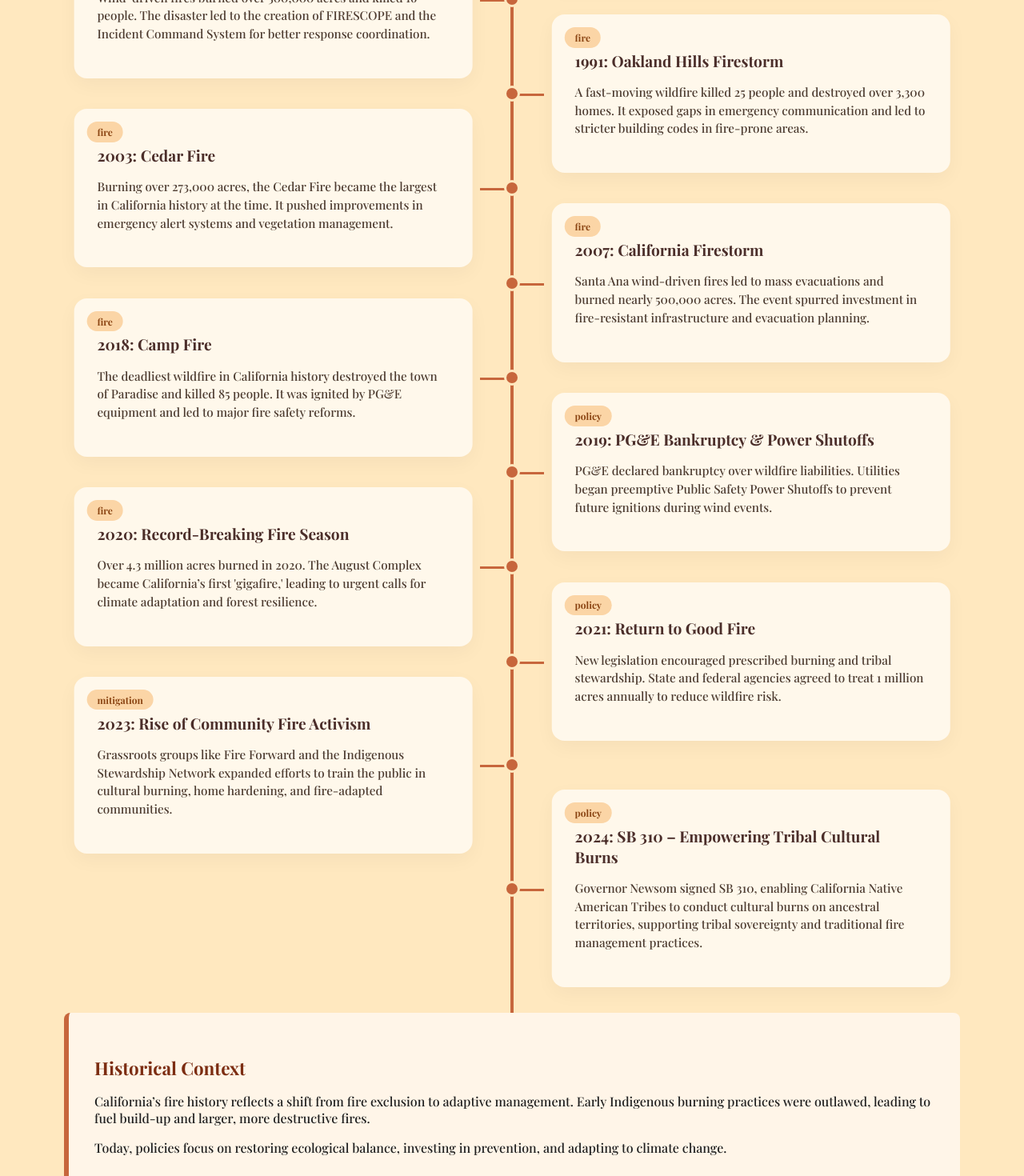
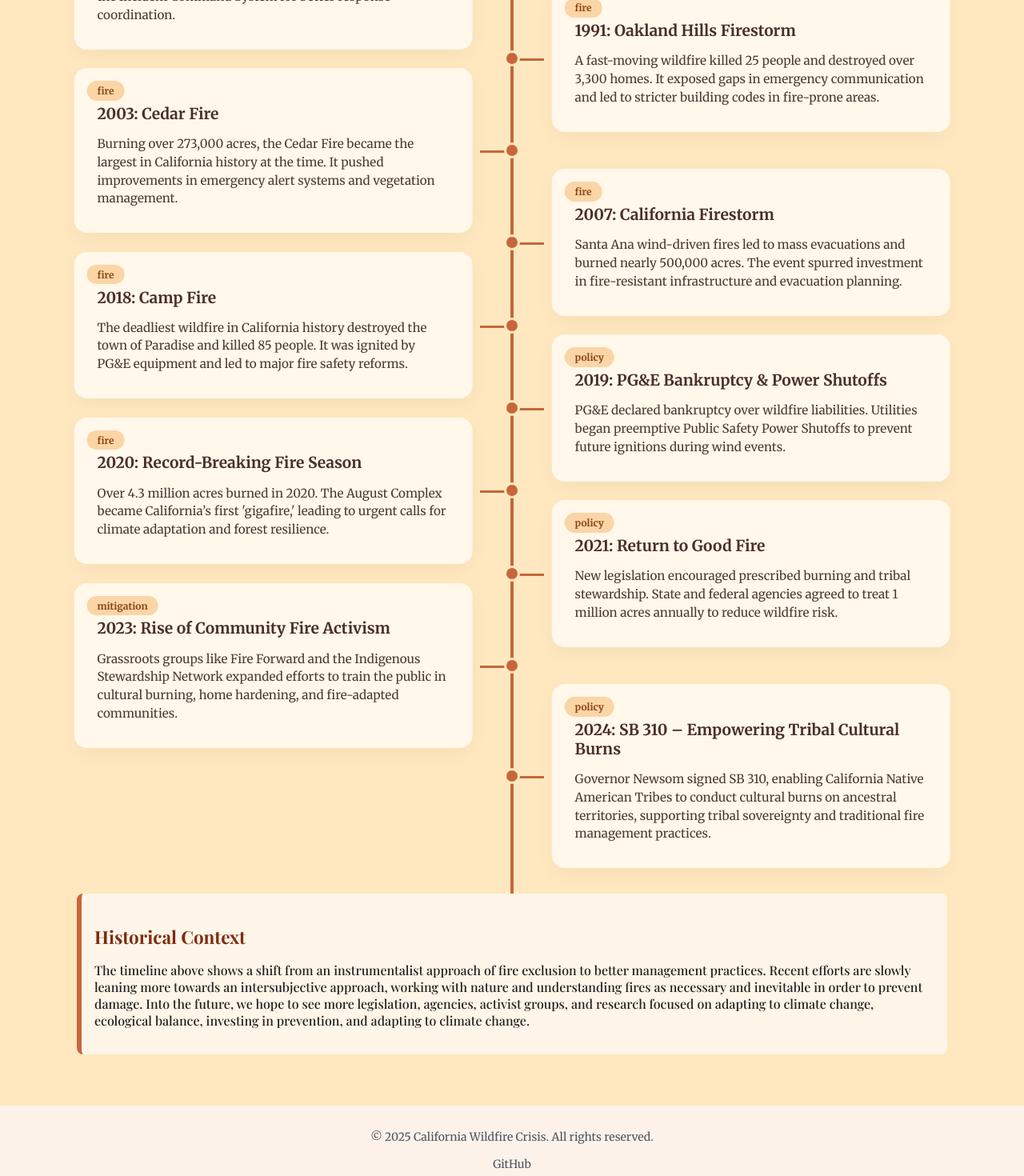
Before and after one commit to MataioN/ESPM-Website, a React (Vite) app: page /history in a window 1280 px wide. Shown: the part 860-2330 px from the top of the page at 80% size. Built offline with nearby package versions, Linux system fonts and the light colour scheme.

Commit message:
history page fixes

```diff
--- a/index.html
+++ b/index.html
@@ -10,6 +10,8 @@
       rel="stylesheet"
     />
     <link href="https://fonts.googleapis.com/css2?family=Playfair+Display:wght@500;700;800&display=swap" rel="stylesheet">
+    <link href="https://fonts.googleapis.com/css2?family=Merriweather:wght@400;700&display=swap" rel="stylesheet">
+
 
   </head>
   <body class="font-sans bg-white text-slate-800">
--- a/src/pages/History.jsx
+++ b/src/pages/History.jsx
@@ -164,11 +164,7 @@ export default function History() {
       <section className="history-context">
         <h3>Historical Context</h3>
         <p>
-          California’s fire history reflects a shift from fire exclusion to adaptive management. Early Indigenous burning practices were outlawed,
-          leading to fuel build-up and larger, more destructive fires.
-        </p>
-        <p>
-          Today, policies focus on restoring ecological balance, investing in prevention, and adapting to climate change.
+          The timeline above shows a shift from an instrumentalist approach of fire exclusion to better management practices. Recent efforts are slowly leaning more towards an intersubjective approach, working with nature and understanding fires as necessary and inevitable in order to prevent damage. Into the future, we hope to see more legislation, agencies, activist groups, and research focused on adapting to climate change, ecological balance, investing in prevention, and adapting to climate change.
         </p>
       </section>
     </div>
--- a/src/pages/history.css
+++ b/src/pages/history.css
@@ -1,4 +1,7 @@
 /* Page background and header */
+body {
+  font-family: 'Merriweather', serif;
+}
 .history-page {
     font-family: 'Playfair Display', serif;
     background-color: #ffe8bf;
@@ -108,6 +111,8 @@
     border-radius: 1rem;
     box-shadow: 0 8px 24px rgba(0, 0, 0, 0.04);
     width: 44%;
+    padding-bottom: 1rem;
+    font-family: 'Merriweather', serif;
   }
 
   .timeline-item:nth-child(odd) .timeline-content {
@@ -127,6 +132,7 @@
     font-weight: bold;
     color: #4b2e2a;
     margin-bottom: 0.75rem;
+    font-family: 'Merriweather', serif;
   }
 
   .timeline-content p {
@@ -186,7 +192,7 @@
   .history-context {
     max-width: 1050px;
     margin: 0 auto;
-    padding: 2rem;
+    padding: 1rem;
     background-color: #fff5e8;
     border-left: 6px solid #c7663c;
     border-radius: 0.5rem;
```
